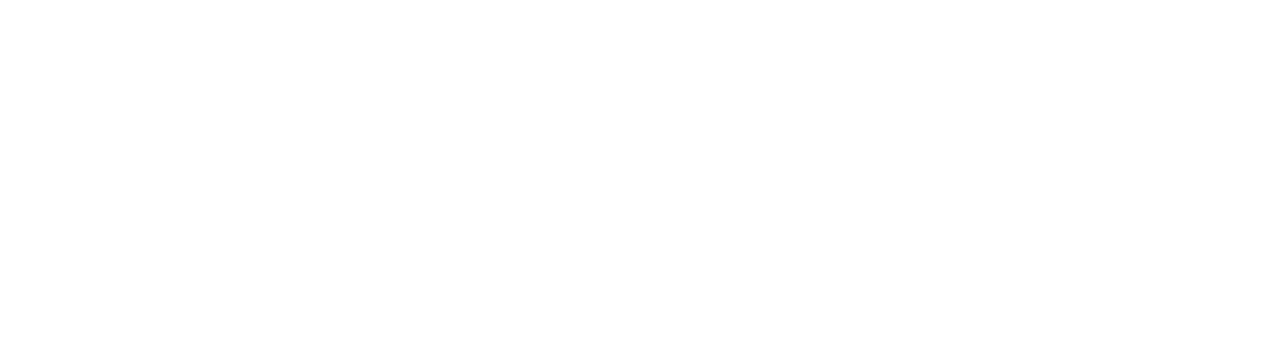
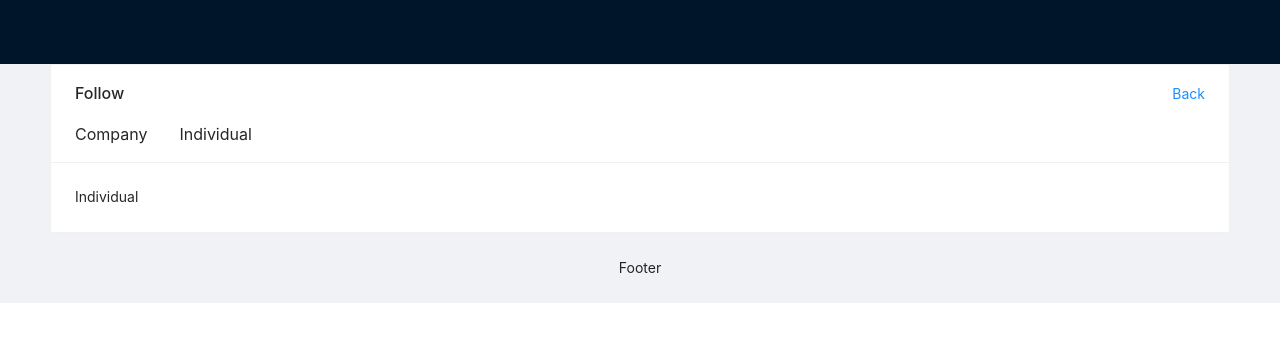
Before and after one commit to zyfozone/comp9323-database, a React (Create React App) app: page /MyPage/Follow in a window 1280 px wide. Before the commit this address had no page. Shown: the top 342 px of the page. Built offline with nearby package versions, Linux system fonts and the light colour scheme.

Commit message:
edit(MyPage): fix some route bug

```diff
--- a/src/App.js
+++ b/src/App.js
@@ -20,8 +20,8 @@
           {/* create route path and relations */}
           {/* <Route path='/' element={<FrontPage />}></Route> */} {/* this spare is for the main page */}
           <Route path='/MyPage' element={<MyPage />}></Route>
-          <Route path='/Follow' element={<Follow />}></Route>
-          <Route path='/JobPreference' element={<JobPreference />}></Route>
+          <Route path='MyPage/Follow' element={<Follow />}></Route>
+          <Route path='MyPage/JobPreference' element={<JobPreference />}></Route>
           <Route path='/Test' element={<Test />}></Route>
         </Routes>
       </div>
--- a/src/pages/Follow/index.js
+++ b/src/pages/Follow/index.js
@@ -172,7 +172,7 @@
                     width: '100%',
                     }}
                     title="Follow"
-                    extra={<a href="./MyPage">Back</a>}
+                    extra={<a href="../MyPage">Back</a>}
                     tabList={tabList}
                     activeTabKey={activeTabKey}
                     onTabChange={(key) => {
--- a/src/pages/MyPage/index.js
+++ b/src/pages/MyPage/index.js
@@ -64,7 +64,7 @@
                 <Card
                     title="Follow"
                     extra={
-                        <a href='./Follow' >More</a>
+                        <a href='./MyPage/Follow' >More</a>
                     }
                     style={{
                         width: '100%',
@@ -125,7 +125,7 @@
 
                 <Card
                     title="Job Preference"
-                    extra={<a href="./JobPreference">More</a>}
+                    extra={<a href="./MyPage/JobPreference">More</a>}
                     style={{
                         width: '100%',
                         textAlign: 'left',
```
